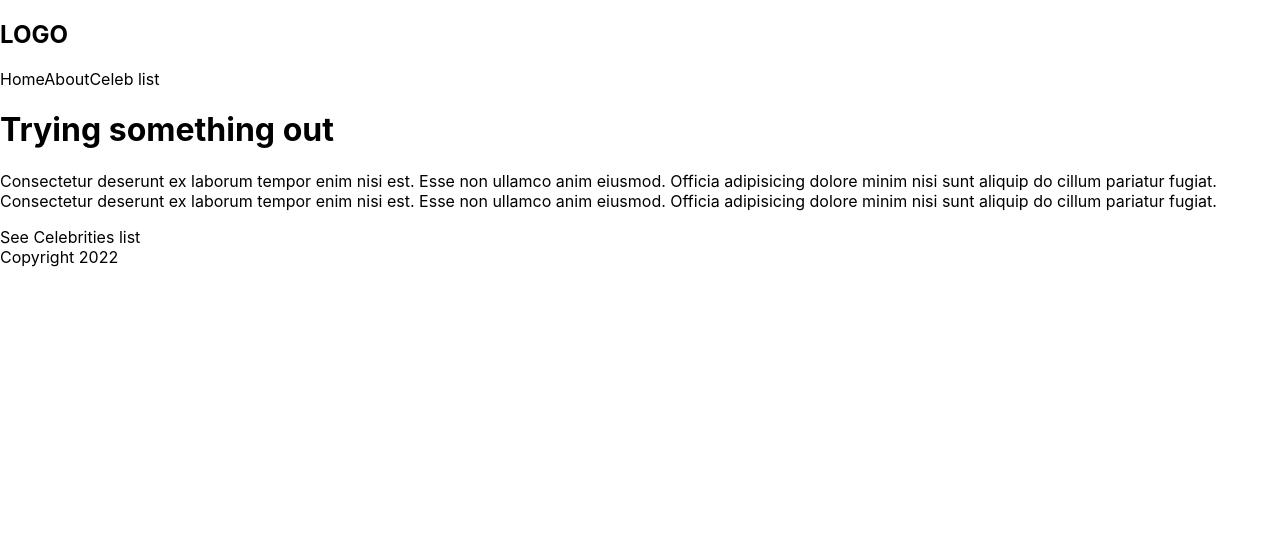
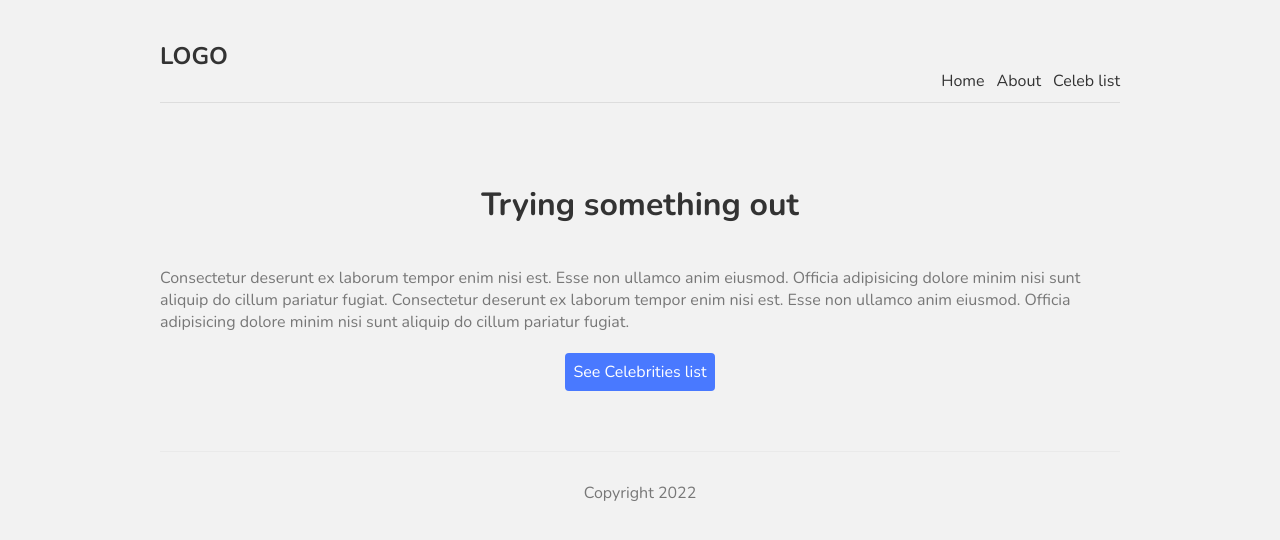
Before and after one commit to larrybabs/Celebrity-list, a Next.js app: page / in a window 1280 px wide. Shown: the top 540 px of the page. Built offline with nearby package versions, Linux system fonts and the light colour scheme.

Commit message:
create layout and styling

```diff
--- a/components/Footer.js
+++ b/components/Footer.js
@@ -1,9 +1,9 @@
 
 const Footer = () => {
   return (
-    <div>
+    <footer>
       Copyright 2022
-    </div>
+    </footer>
   );
 }
 
--- /dev/null
+++ b/components/Layout.js
@@ -0,0 +1,15 @@
+import Footer from "./Footer"
+import Navbar from "./Navbar"
+
+
+const Layout = ({children}) => {
+  return (
+    <div className="content">
+      <Navbar />
+      {children}
+      <Footer />
+    </div>
+  );
+}
+
+export default Layout;
--- a/pages/_app.js
+++ b/pages/_app.js
@@ -1,7 +1,12 @@
+import Layout from '../components/Layout'
 import '../styles/globals.css'
 
 function MyApp({ Component, pageProps }) {
-  return <Component {...pageProps} />
+  return (
+    <Layout>
+      <Component {...pageProps} />
+    </Layout>
+  )
 }
 
 export default MyApp
--- a/pages/index.js
+++ b/pages/index.js
@@ -12,9 +12,9 @@
         <title>Celebrities</title>
         <meta name="description" content="Celebrity list" />
       </Head>
-      < Navbar />
-      <h1>Trying something out</h1>
-      <p>
+
+      <h1 className={styles.title}>Trying something out</h1>
+      <p className={styles.text}>
         Consectetur deserunt ex laborum tempor enim nisi est. Esse non ullamco
         anim eiusmod. Officia adipisicing dolore minim nisi sunt aliquip do
         cillum pariatur fugiat. Consectetur deserunt ex laborum tempor enim nisi
@@ -22,9 +22,9 @@
         nisi sunt aliquip do cillum pariatur fugiat.
       </p>
       <Link href="/celebs">
-        <a>See Celebrities list</a>
+        <a className={styles.btn}>See Celebrities list</a>
       </Link>
-      <Footer />
+
     </div>
   )
 }
--- a/styles/Home.module.css
+++ b/styles/Home.module.css
@@ -1,116 +1,20 @@
-.container {
-  padding: 0 2rem;
-}
 
-.main {
-  min-height: 100vh;
-  padding: 4rem 0;
-  flex: 1;
-  display: flex;
-  flex-direction: column;
-  justify-content: center;
-  align-items: center;
-}
-
-.footer {
-  display: flex;
-  flex: 1;
-  padding: 2rem 0;
-  border-top: 1px solid #eaeaea;
-  justify-content: center;
-  align-items: center;
-}
-
-.footer a {
-  display: flex;
-  justify-content: center;
-  align-items: center;
-  flex-grow: 1;
-}
-
-.title a {
-  color: #0070f3;
-  text-decoration: none;
-}
-
-.title a:hover,
-.title a:focus,
-.title a:active {
-  text-decoration: underline;
-}
 
 .title {
-  margin: 0;
-  line-height: 1.15;
-  font-size: 4rem;
-}
-
-.title,
-.description {
+  color: #333;
+  padding-bottom: 20px;
   text-align: center;
 }
-
-.description {
-  margin: 4rem 0;
-  line-height: 1.5;
-  font-size: 1.5rem;
+.text {
+  color: #777;
 }
-
-.code {
-  background: #fafafa;
-  border-radius: 5px;
-  padding: 0.75rem;
-  font-size: 1.1rem;
-  font-family: Menlo, Monaco, Lucida Console, Liberation Mono, DejaVu Sans Mono,
-    Bitstream Vera Sans Mono, Courier New, monospace;
+.btn {
+  display: block;
+  width: 150px;
+  padding: 8px 0;
+  margin: 20px auto;
+  background: #4979ff;
+  border-radius: 4px;
+  color: white;
+  text-align: center;
 }
-
-.grid {
-  display: flex;
-  align-items: center;
-  justify-content: center;
-  flex-wrap: wrap;
-  max-width: 800px;
-}
-
-.card {
-  margin: 1rem;
-  padding: 1.5rem;
-  text-align: left;
-  color: inherit;
-  text-decoration: none;
-  border: 1px solid #eaeaea;
-  border-radius: 10px;
-  transition: color 0.15s ease, border-color 0.15s ease;
-  max-width: 300px;
-}
-
-.card:hover,
-.card:focus,
-.card:active {
-  color: #0070f3;
-  border-color: #0070f3;
-}
-
-.card h2 {
-  margin: 0 0 1rem 0;
-  font-size: 1.5rem;
-}
-
-.card p {
-  margin: 0;
-  font-size: 1.25rem;
-  line-height: 1.5;
-}
-
-.logo {
-  height: 1em;
-  margin-left: 0.5rem;
-}
-
-@media (max-width: 600px) {
-  .grid {
-    width: 100%;
-    flex-direction: column;
-  }
-}
--- a/styles/globals.css
+++ b/styles/globals.css
@@ -1,16 +1,37 @@
-html,
+@import url('https://fonts.googleapis.com/css2?family=Nunito:wght@300;400;600;700&display=swap');
+
 body {
-  padding: 0;
-  margin: 0;
-  font-family: -apple-system, BlinkMacSystemFont, Segoe UI, Roboto, Oxygen,
-    Ubuntu, Cantarell, Fira Sans, Droid Sans, Helvetica Neue, sans-serif;
+  background: #f2f2f2;
+  color: #333;
+  font-family: "Nunito";
 }
-
 a {
-  color: inherit;
+  color: #333;
   text-decoration: none;
 }
-
-* {
-  box-sizing: border-box;
+.content {
+  max-width: 960px;
+  margin: 0 auto;
 }
+nav {
+  margin: 10px auto 80px;
+  padding: 10px 0;
+  display: flex;
+  justify-content: flex-end;
+  align-items: flex-end;
+  border-bottom: 1px solid #ddd;
+}
+nav a {
+  margin-left: 12px;
+}
+nav .logo {
+  margin-right: auto;
+}
+footer {
+  display: block;
+  text-align: center;
+  padding: 30px 0;
+  margin-top: 60px;
+  color: #777;
+  border-top: 1px solid #eaeaea;
+}
```
